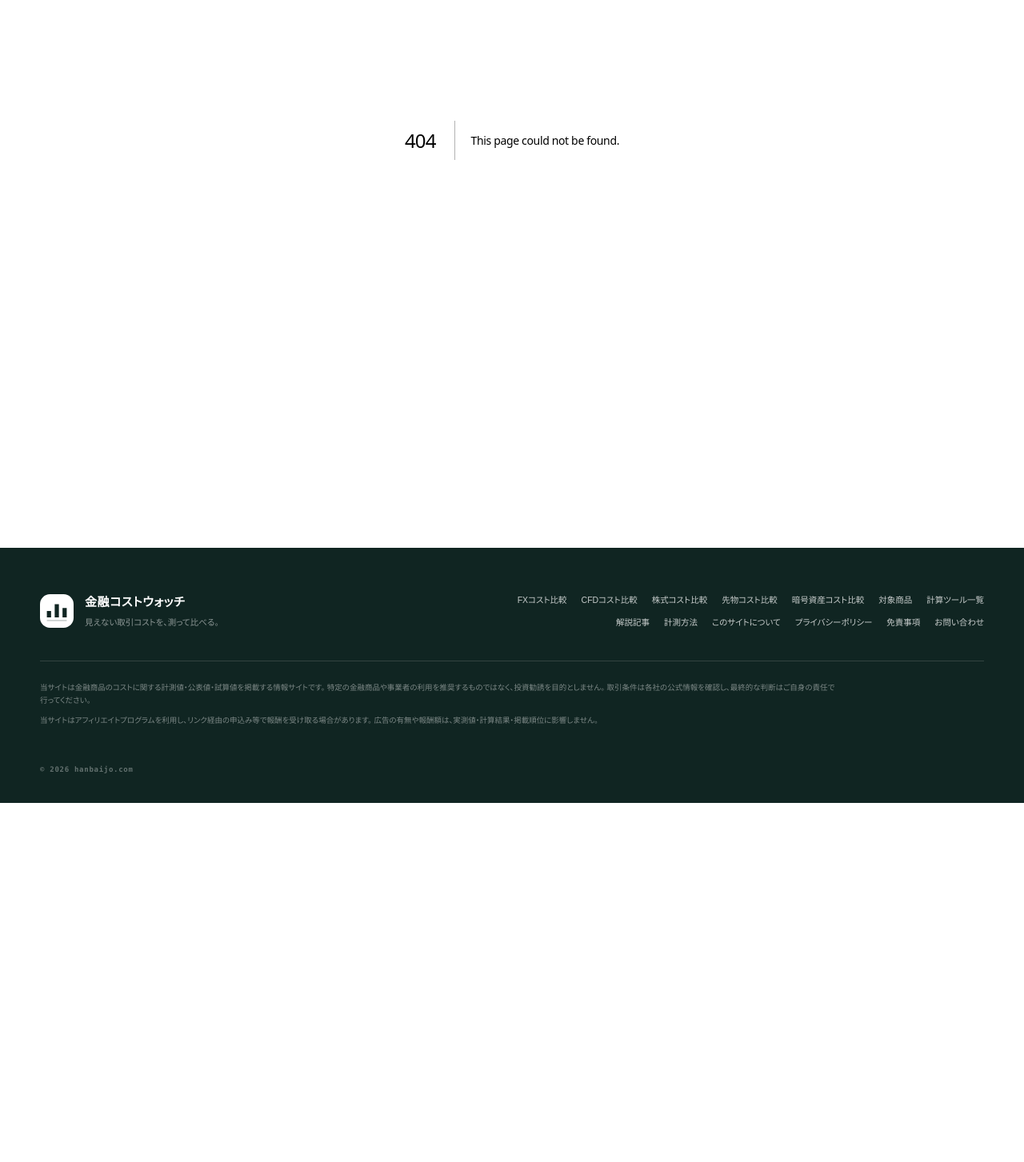
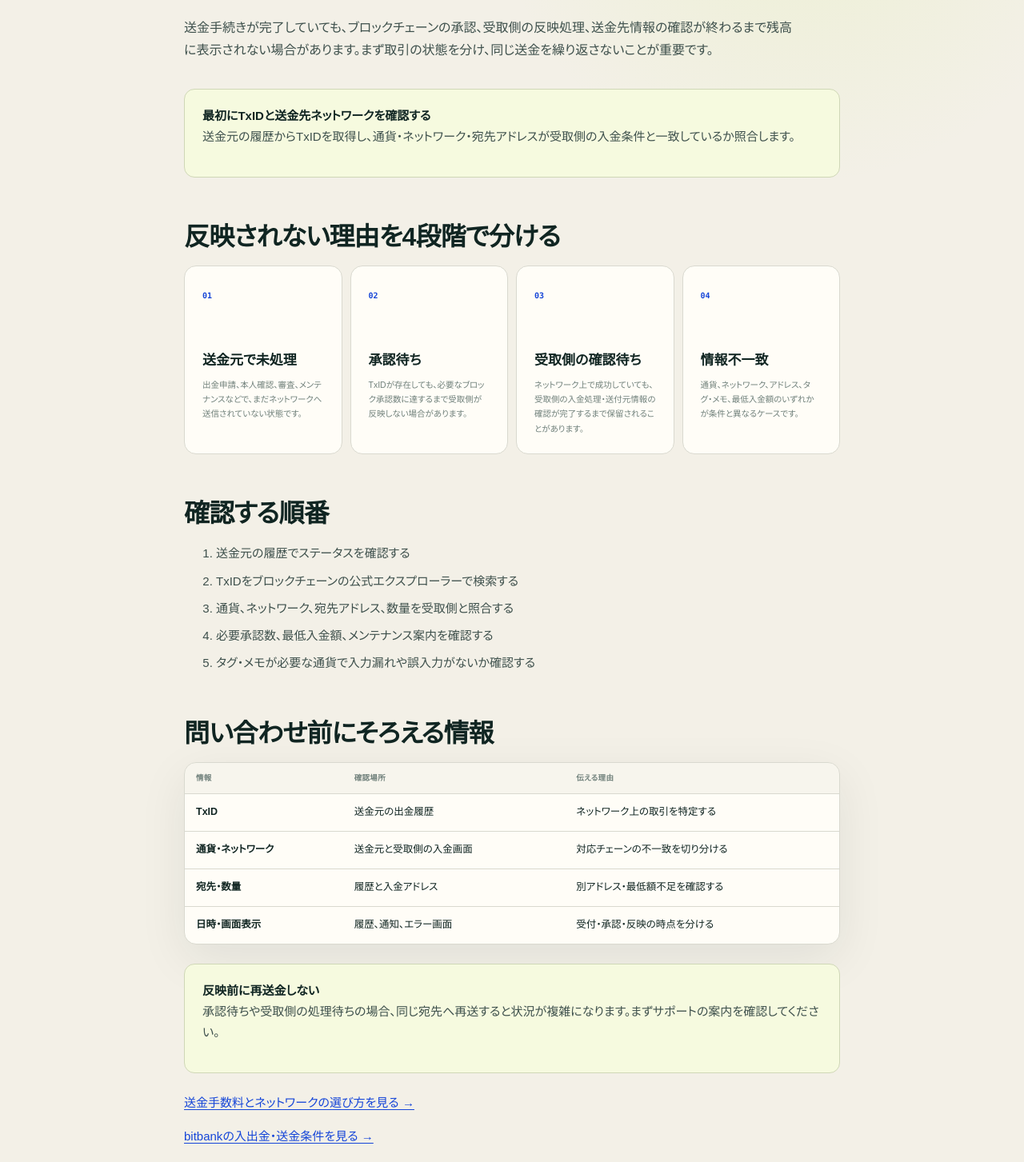
Before and after one commit to mrok18/hanbaijo, a Next.js app: page /articles/crypto-transfer-not-reflected in a window 1280 px wide. Before the commit this address had no page. Shown: the part 302-1755 px from the top of the page at 80% size. Before the commit the page ends 1306 px from the top, so only its background shows below. Built offline with nearby package versions, Linux system fonts and the light colour scheme.

Commit message:
Add crypto transfer troubleshooting guide

```diff
--- /dev/null
+++ b/app/articles/crypto-transfer-not-reflected/page.tsx
@@ -0,0 +1,41 @@
+import Link from 'next/link';
+import type { Metadata } from 'next';
+
+export const metadata: Metadata = {
+  title: '暗号資産を送金したのに反映されない｜確認順と問い合わせ準備',
+  description: '暗号資産の送金・入金が反映されないときに、TxID、承認数、ネットワーク、タグ・メモ、最低入金額を確認する順番を整理します。',
+};
+
+export default function Page() {
+  return <article>
+    <p className="page-kicker">CRYPTO / TRANSFER TROUBLESHOOTING</p>
+    <h1>暗号資産を送金したのに<br />反映されないときの確認順</h1>
+    <p className="lede">送金手続きが完了していても、ブロックチェーンの承認、受取側の反映処理、送金先情報の確認が終わるまで残高に表示されない場合があります。まず取引の状態を分け、同じ送金を繰り返さないことが重要です。</p>
+    <div className="callout"><strong>最初にTxIDと送金先ネットワークを確認する</strong><p>送金元の履歴からTxIDを取得し、通貨・ネットワーク・宛先アドレスが受取側の入金条件と一致しているか照合します。</p></div>
+    <h2>反映されない理由を4段階で分ける</h2>
+    <div className="fx-metric-grid">
+      <article><b>01</b><h3>送金元で未処理</h3><p>出金申請、本人確認、審査、メンテナンスなどで、まだネットワークへ送信されていない状態です。</p></article>
+      <article><b>02</b><h3>承認待ち</h3><p>TxIDが存在しても、必要なブロック承認数に達するまで受取側が反映しない場合があります。</p></article>
+      <article><b>03</b><h3>受取側の確認待ち</h3><p>ネットワーク上で成功していても、受取側の入金処理・送付元情報の確認が完了するまで保留されることがあります。</p></article>
+      <article><b>04</b><h3>情報不一致</h3><p>通貨、ネットワーク、アドレス、タグ・メモ、最低入金額のいずれかが条件と異なるケースです。</p></article>
+    </div>
+    <h2>確認する順番</h2>
+    <ol><li>送金元の履歴でステータスを確認する</li><li>TxIDをブロックチェーンの公式エクスプローラーで検索する</li><li>通貨、ネットワーク、宛先アドレス、数量を受取側と照合する</li><li>必要承認数、最低入金額、メンテナンス案内を確認する</li><li>タグ・メモが必要な通貨で入力漏れや誤入力がないか確認する</li></ol>
+    <h2>問い合わせ前にそろえる情報</h2>
+    <div className="data-panel"><div className="table-scroll"><table className="rates comparison-table"><thead><tr><th>情報</th><th>確認場所</th><th>伝える理由</th></tr></thead><tbody>
+      <tr><td className="ex-name">TxID</td><td>送金元の出金履歴</td><td>ネットワーク上の取引を特定する</td></tr>
+      <tr><td className="ex-name">通貨・ネットワーク</td><td>送金元と受取側の入金画面</td><td>対応チェーンの不一致を切り分ける</td></tr>
+      <tr><td className="ex-name">宛先・数量</td><td>履歴と入金アドレス</td><td>別アドレス・最低額不足を確認する</td></tr>
+      <tr><td className="ex-name">日時・画面表示</td><td>履歴、通知、エラー画面</td><td>受付・承認・反映の時点を分ける</td></tr>
+    </tbody></table></div></div>
+    <div className="callout"><strong>反映前に再送金しない</strong><p>承認待ちや受取側の処理待ちの場合、同じ宛先へ再送すると状況が複雑になります。まずサポートの案内を確認してください。</p></div>
+    <p><Link href="/articles/crypto-transfer-fee-network">送金手数料とネットワークの選び方を見る →</Link></p>
+    <p><Link href="/articles/bitbank-deposit-withdrawal">bitbankの入出金・送金条件を見る →</Link></p>
+    <p><Link href="/crypto">暗号資産のスプレッド実測を見る →</Link></p>
+    <section className="article-sources" aria-labelledby="sources"><h2 id="sources">参照した公式資料</h2><ul>
+      <li><a href="https://www.bitpoint.co.jp/service/transfer/" target="_blank" rel="noopener noreferrer">BITPOINT「暗号資産の入出金」</a></li>
+      <li><a href="https://support.bitpoint.co.jp/hc/ja/articles/4930841178910-%E6%9A%97%E5%8F%B7%E8%B3%87%E7%94%A3%E3%82%92%E9%80%81%E9%87%91%E3%81%97%E3%81%9F%E3%81%AE%E3%81%AB%E5%8F%A3%E5%BA%A7%E3%81%AB%E5%8F%8D%E6%98%A0%E3%81%95%E3%82%8C%E3%81%AA%E3%81%84" target="_blank" rel="noopener noreferrer">BITPOINT「送金したのに口座に反映されない」</a></li>
+      <li><a href="https://www.binance.com/ja/support/faq/detail/a6f58adc6f5640f8af08aa70a55760f7" target="_blank" rel="noopener noreferrer">Binance Support「取引ステータスを確認する方法」</a></li>
+    </ul><p>反映時間・承認数・回復手続きはサービスとネットワークで異なります。公式案内を優先してください。確認日：2026年9月11日。</p></section>
+  </article>;
+}
--- a/app/articles/posts.ts
+++ b/app/articles/posts.ts
@@ -234,6 +234,7 @@ export const POSTS = [
   { slug: 'spread-hirogaru-toki', category: 'データの見方', title: 'スプレッドが広がるのはどんなときか', desc: '早朝・週末・相場急変時に何が起きているか。' },
   { slug: 'cost-no-uchiwake', category: '暗号資産', title: '暗号資産を買うときにかかるコストの全体像', desc: 'スプレッド以外に、入金・売買・送金・出金でいくらかかるのか。' },
   { slug: 'crypto-transfer-fee-network', category: '暗号資産', title: '暗号資産の送金手数料とネットワーク｜確認項目を整理', desc: '出金手数料とネットワーク手数料を分け、通貨・ネットワーク・反映条件を送金前に確認する。' },
+  { slug: 'crypto-transfer-not-reflected', category: '暗号資産', title: '暗号資産を送金したのに反映されない｜確認順と問い合わせ準備', desc: 'TxID、承認数、ネットワーク、タグ・メモ、最低入金額を確認する順番を整理する。' },
   { slug: 'kounyu-tejun', category: '実務', title: 'コストを抑えて買うための手順', desc: '同じ金額を買うのに、どこで差がつくのかを順に確認する。' },
   { slug: 'tesuryo-hyoki', category: '基礎知識', title: '「手数料無料」はなぜ表示できるのか', desc: '表示として誤りではないが、負担がないという意味でもない。その構造。' },
   { slug: 'ita-yomikata', category: '実務', title: '取引所の「板」の読み方', desc: '指値と成行、そしてスプレッドが決まる仕組み。' },
```
